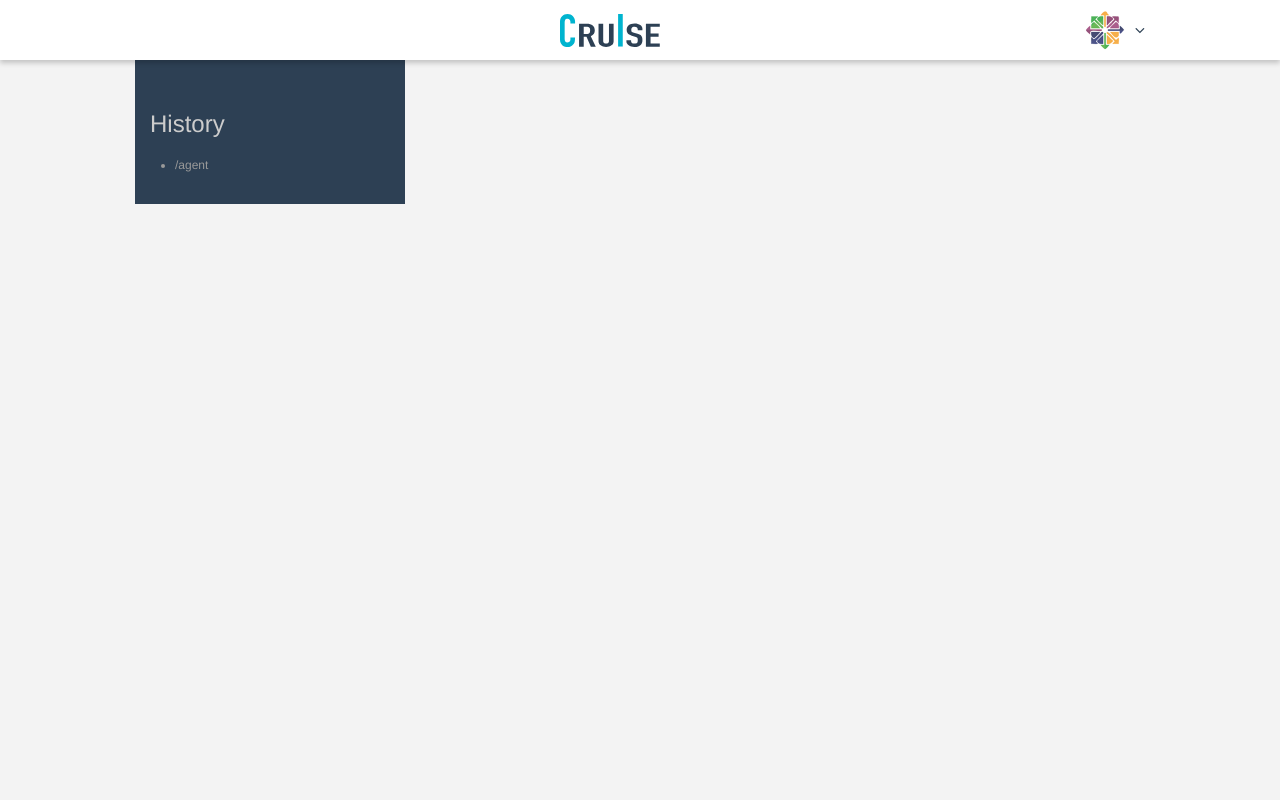
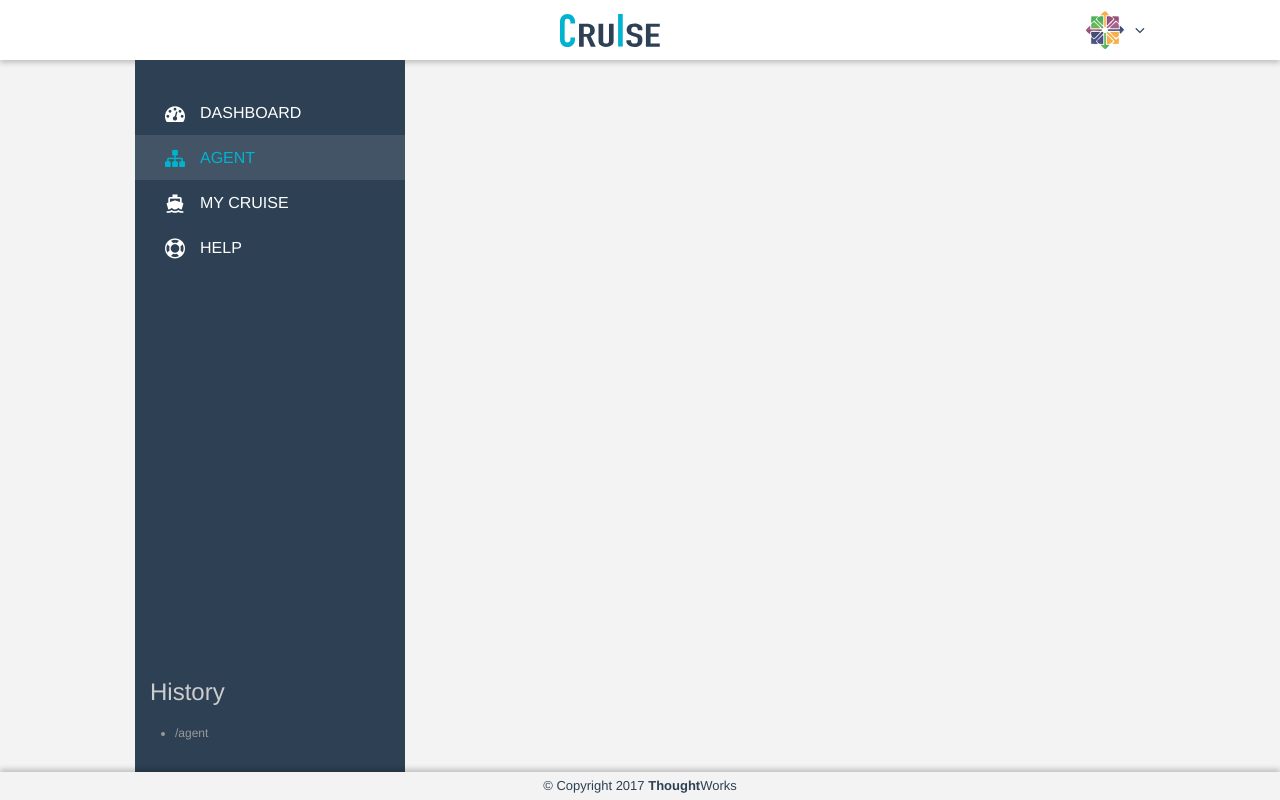
Before and after one commit to whyccup/vue-quick-demo, a Vue app: page /#/agent in a window 1280 px wide. Built offline with nearby package versions, Linux system fonts and the light colour scheme.

Commit message:
完成侧边栏

```diff
--- a/src/assets/styles/base.scss
+++ b/src/assets/styles/base.scss
@@ -37,8 +37,8 @@
 // 侧边栏
 $sidebarColor: #2D4054;
 $sidebarActiveColor: #435466;
+// 侧边栏一个item
 $sidebarItemHeight: 45px;
-// 侧边栏 icon 大小
 $sidebarIconFontSize: 20px;
 
 // 图标大小
--- a/src/components/Avator.vue
+++ b/src/components/Avator.vue
@@ -59,6 +59,7 @@
       }
       .dropMenu{
         width: 140px;
+        z-index: 10;
         position: absolute;
         top: 50px;
         left: 50%;
@@ -72,9 +73,9 @@
           text-align: center;
           display: flex;
           align-items: center;
+          cursor: pointer;
           &:hover {
             background-color: $avatarSelectColor;
-            cursor: pointer;
           }
           .icon {
             width: $iconFontSize;
--- a/src/layout/components/Footer.vue
+++ b/src/layout/components/Footer.vue
@@ -1,22 +1,27 @@
 <template>
-  <div></div>
+  <div id="footer" disabled>
+    &copy; Copyright 2017 <strong>Thought</strong>Works
+  </div>
 </template>
 
 <script>
 
 export default {
-  name: 'Footer',
-  data () {
-    return {
-    }
-  },
-  computed: {
-
-  }
+  name: 'Footer'
 }
 
 </script>
 
-<style lang="scss">
-
+<style lang="scss" scoped>
+  #footer {
+    position: fixed;
+    bottom: 0;
+    left: 0;
+    right: 0;
+    height: 28px;
+    line-height: 28px;
+    font-size: 13px;
+    box-shadow: 0px -3px 5px 0px rgba($color: #000000, $alpha: 0.2);;
+    text-align: center;
+  }
 </style>
--- a/src/layout/components/Header.vue
+++ b/src/layout/components/Header.vue
@@ -1,10 +1,8 @@
 <template>
   <div id="header">
-    <div class="fixed">
     <div class="loyout">
       <img src="@/assets/logo/logo.svg" alt="log">
       <avator></avator>
-      </div>
     </div>
   </div>
 </template>
@@ -23,26 +21,29 @@
 <style lang="scss" scoped>
   #header {
     height: 60px;
-    .fixed {
-      position: fixed;
-      width: 100%;
+    position: absolute;
+    top: 0;
+    left: 0;
+    right: 0;
     padding: 0 $defaultPadding;
     background-color: #FFF;
     box-shadow: $defaultShadow;
+
     .loyout {
       display: flex;
       height: 60px;
       justify-content: space-between;
       align-items: center;
+
       &::before {
         content: '';
         display: inline-block;
       }
+
       img {
         width: 100px;
         height: 35px;
       }
     }
   }
-  }
 </style>
--- a/src/layout/components/Main.vue
+++ b/src/layout/components/Main.vue
@@ -18,8 +18,11 @@
 
 <style lang="scss" scoped>
   #main {
-    height: 100%;
-    flex: 1;
+    position: absolute;
+    top: 60px;
+    bottom: 28px;
+    left: 0;
+    right: 0;
   }
 
 </style>
--- a/src/layout/components/Sidebar/SidebarItem.vue
+++ b/src/layout/components/Sidebar/SidebarItem.vue
@@ -1,14 +1,43 @@
 <template>
-  <div class="sidebarItem">
+  <div :class="`sidebarItem ${opts.active ? 'active' : ''}`" @click="() => {this.$emit('siderBarItemClick', opts)}">
+    <span :class="`icon ${opts.icon}`"></span>
+    <span class="name"> {{name}} </span>
   </div>
 </template>
 
 <script>
 
 export default {
-  name: 'sidebarItem'
+  name: 'sidebarItem',
+  props: ['opts'],
+  computed: {
+    name() {
+      return this.opts.name.toUpperCase()
+    }
+  }
 }
 </script>
 
 <style lang="scss" scoped>
+  .sidebarItem {
+    height: $sidebarItemHeight;
+    color: #FFF;
+    padding-left: 30px;
+    display: flex;
+    align-items: center;
+    cursor: pointer;
+
+    .icon {
+      font-size: $sidebarIconFontSize;
+      margin-right: 15px;
+    }
+    &:hover {
+      color: $hoverColor;
+    }
+  }
+
+  .active {
+    color: $hoverColor;
+    background-color: $sidebarActiveColor;
+  }
 </style>
--- a/src/layout/components/Sidebar/index.vue
+++ b/src/layout/components/Sidebar/index.vue
@@ -1,7 +1,7 @@
 <template>
   <div id="sidebar">
     <div class="items">
-      <sidebarItem v-for="(el, index) of menu" :key="index" :opts="el"></sidebarItem>
+      <sidebarItem v-for="(el, index) of menuForItem" :key="index" :opts="el" @siderBarItemClick="siderBarItemClick"></sidebarItem>
     </div>
     <div>
       <div class="ulTitle">History</div>
@@ -27,7 +27,7 @@
             name: 'dashboard'
           },
           {
-            icon: 'icon-sltemap',
+            icon: 'icon-sitemap',
             name: 'agent'
           },
           {
@@ -45,13 +45,23 @@
       history() {
         const history = sessionStorage.history
         return history ? JSON.parse(history) : []
+      },
+      menuForItem() {
+        const menu = [...this.menu]
+        // 检查哪个菜单现在是被选中状态
+        for (const el of menu) {
+          if (el.name.trim() === this.$route.name) el.active = true
+        }
+        return menu
       }
     },
     methods: {
       bubbleClick(e) {
-        console.log(e)
         const fullPath = e.target.textContent
         if (e.target.tagName === 'LI' && this.$route.fullPath !== fullPath) this.$router.push(fullPath)
+      },
+      siderBarItemClick(opts) {
+        console.log(opts)
       }
     }
   }
@@ -82,11 +92,13 @@
         font-size: $historyItemFontSize;
         cursor: pointer;
         margin-bottom: 12px;
+
         span {
           white-space: nowrap;
           overflow: hidden;
           text-overflow: ellipsis;
         }
+
         &:hover {
           color: $hoverColor;
         }
--- a/src/layout/index.vue
+++ b/src/layout/index.vue
@@ -14,19 +14,6 @@
     fFooter: footer,
     fHeader: header,
     fMain: main
-  },
-  data () {
-    return {}
-  },
-  methods: {
   }
 }
 </script>
-
-<style lang="scss">
-  #layout {
-    min-height: 100%;
-    display: flex;
-    flex-direction: column;
-  }
-</style>
```
Lines whose indentation alone changed are shown as unchanged.
